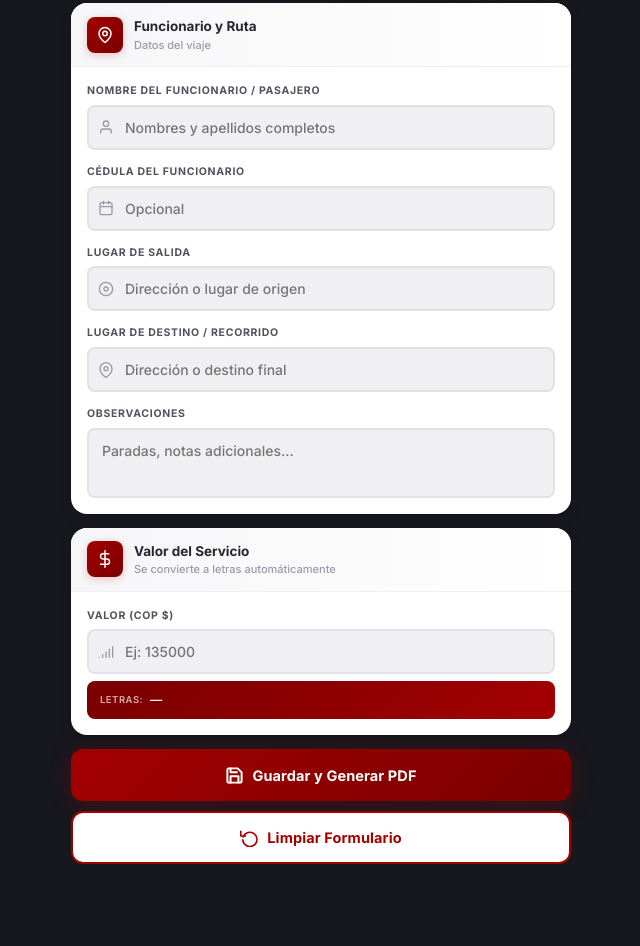
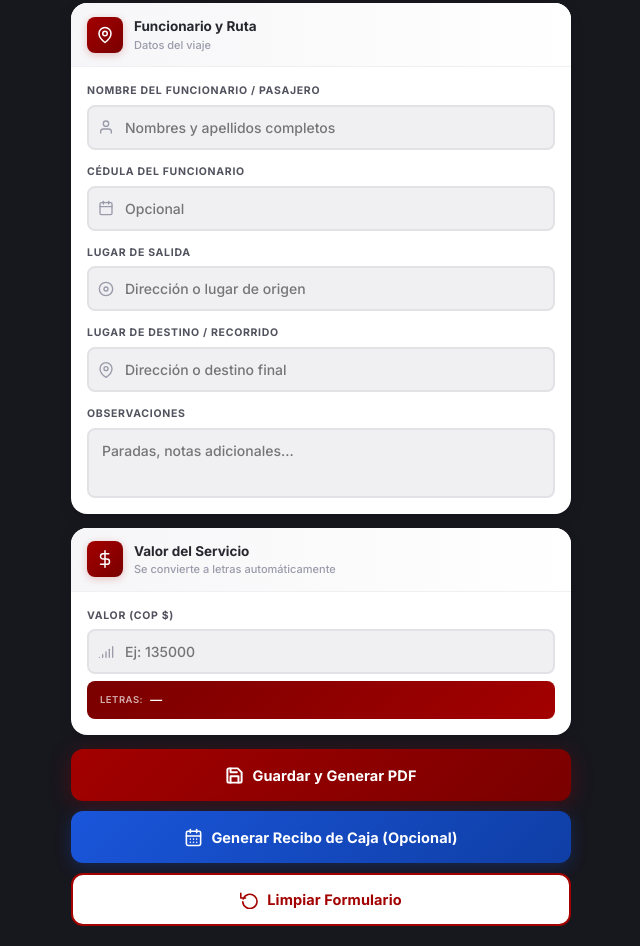
Before and after one commit to carcoveSAS/Carcove, a plain HTML site: page index.html in a window 1280 px wide. Shown: the part 687-1633 px from the top of the page, without its empty margins (319-959 px from the left). Before the commit the page ends 1571 px from the top, so only its background shows below. Drawn offline with nearby package versions, Linux system fonts and the light colour scheme; no server answers.

Commit message:
Update index.html

```diff
--- a/index.html
+++ b/index.html
@@ -252,6 +252,10 @@
         <svg viewBox="0 0 24 24" fill="none" stroke="currentColor" stroke-width="2.5" stroke-linecap="round" stroke-linejoin="round"><path d="M19 21H5a2 2 0 0 1-2-2V5a2 2 0 0 1 2-2h11l5 5v11a2 2 0 0 1-2 2z"/><polyline points="17 21 17 13 7 13 7 21"/><polyline points="7 3 7 8 15 8"/></svg>
         Guardar y Generar PDF
       </button>
+      <button class="btn btn-info" id="btn-recibo" onclick="window.appModule.generarReciboDesdeFormulario()">
+        <svg viewBox="0 0 24 24" fill="none" stroke="currentColor" stroke-width="2" stroke-linecap="round" stroke-linejoin="round"><rect x="3" y="4" width="18" height="18" rx="2" ry="2"/><line x1="16" y1="2" x2="16" y2="6"/><line x1="8" y1="2" x2="8" y2="6"/><line x1="3" y1="10" x2="21" y2="10"/><path d="M8 14h.01"/><path d="M12 14h.01"/><path d="M16 14h.01"/><path d="M8 18h.01"/><path d="M12 18h.01"/><path d="M16 18h.01"/></svg>
+        Generar Recibo de Caja (Opcional)
+      </button>
       <button class="btn btn-secondary" onclick="window.appModule.limpiarFormulario(true)">
         <svg viewBox="0 0 24 24" fill="none" stroke="currentColor" stroke-width="2" stroke-linecap="round" stroke-linejoin="round"><polyline points="1 4 1 10 7 10"/><path d="M3.51 15a9 9 0 1 0 .49-3.63"/></svg>
         Limpiar Formulario
```
